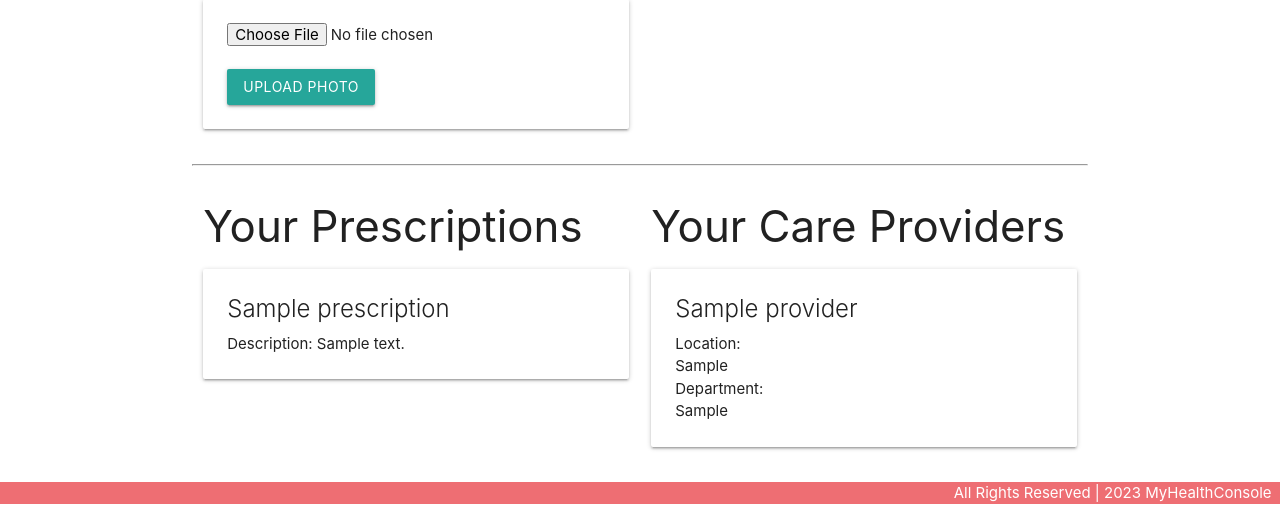
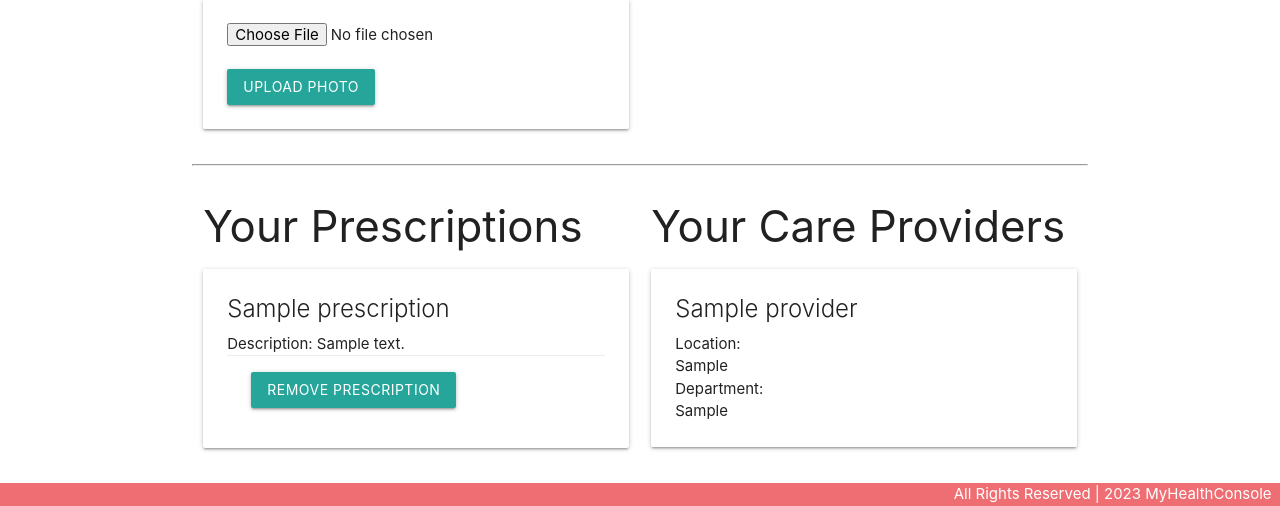
Before and after one commit to clareysean/MyHealthConsole, a Django app: page /users/1/ in a window 1280 px wide. Shown: the part 735-1241 px from the top of the page. Run offline with Django 4.2, Linux system fonts and the light colour scheme; a user stored in the database is signed in; tables that the repository leaves empty hold one stand-in row (values such as "Sample post").

Commit message:
add remove prescription on list view and profile view

```diff
--- a/main_app/templates/main_app/prescription_list.html
+++ b/main_app/templates/main_app/prescription_list.html
@@ -10,7 +10,7 @@
   </div>
   <div class="card-action">
     <form
-      action="{% url 'unassoc_prescription' prescription.id %}"
+      action="{% url 'unassoc_prescription' prescription.id user.id%}"
       method="POST"
     >
       {% csrf_token %}
--- a/main_app/templates/users/detail.html
+++ b/main_app/templates/users/detail.html
@@ -69,6 +69,15 @@
       <div class="card-content">
         <span class="card-title"> {{prescription.name}} </span>
         <p>Description: {{prescription.description}}</p>
+        <div class="card-action">
+          <form
+            action="{% url 'unassoc_prescription' prescription.id user.id %}"
+            method="POST"
+          >
+            {% csrf_token %}
+            <button type="submit" class="btn">Remove Prescription</button>
+          </form>
+        </div>
       </div>
       {% comment %}
       <div class="card-action">
--- a/main_app/urls.py
+++ b/main_app/urls.py
@@ -18,7 +18,7 @@ urlpatterns = [
          name='prescriptions_create'),
     path('prescriptions/', views.PrescriptionList.as_view(),
          name='prescription_index'),
-    path('users/<int:prescription_id>/unassoc_prescription/',
+    path('users/<int:prescription_id>/unassoc_prescription/<int:user_id>/',
          views.unassoc_prescription, name='unassoc_prescription'),
     path('users/<int:user_id>/', views.users_detail, name='users_detail'),
     path('users/<int:pk>/update/', views.UsersUpdate.as_view(), name='users_update'),
--- a/main_app/views.py
+++ b/main_app/views.py
@@ -162,7 +162,7 @@ def add_appointment(request, user_id):
 
 
 @login_required
-def unassoc_prescription(request, prescription_id):
+def unassoc_prescription(request, prescription_id, user_id):
     try:
         prescription = Prescription.objects.get(
             id=prescription_id, user=request.user)
@@ -170,4 +170,4 @@ def unassoc_prescription(request, prescription_id):
     except Prescription.DoesNotExist:
         pass  # Handle the case where the prescription doesn't exist
 
-    return redirect('prescription_index')
+    return redirect('users_detail', user_id=user_id)
```
